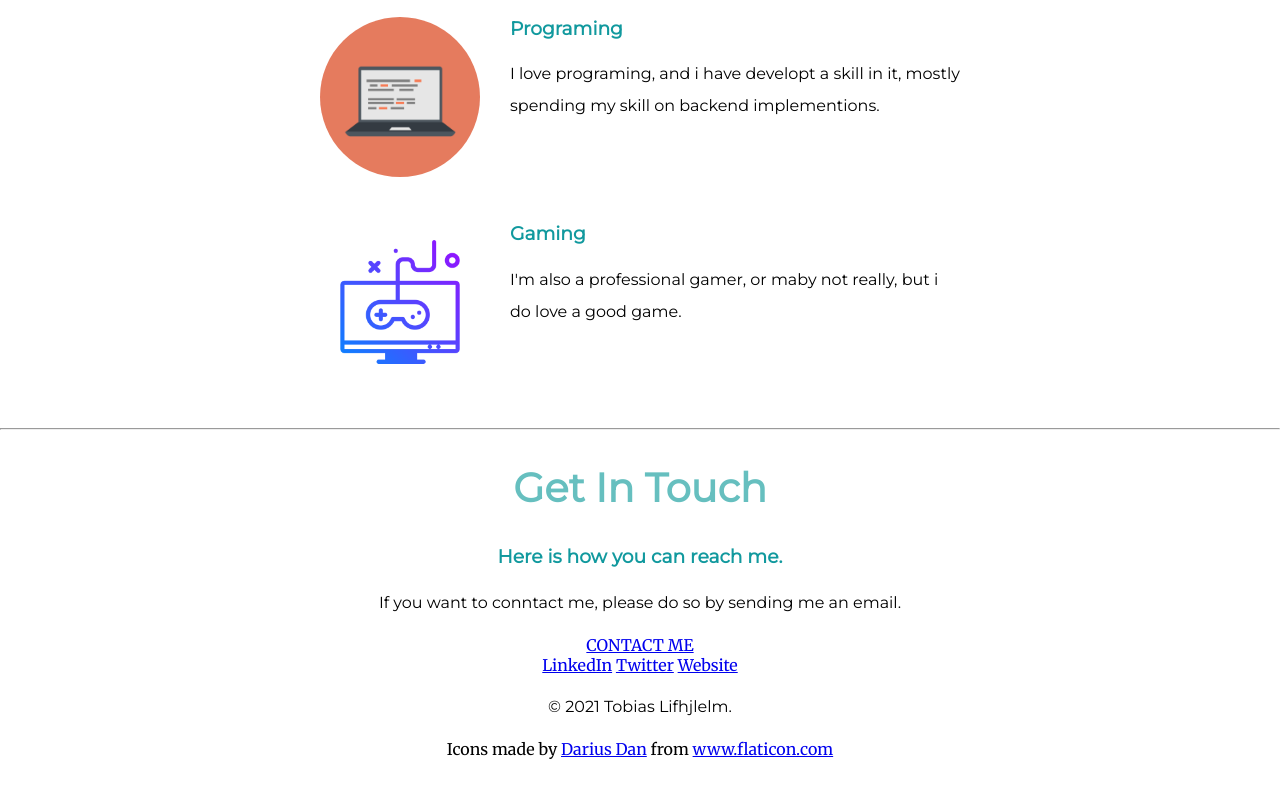
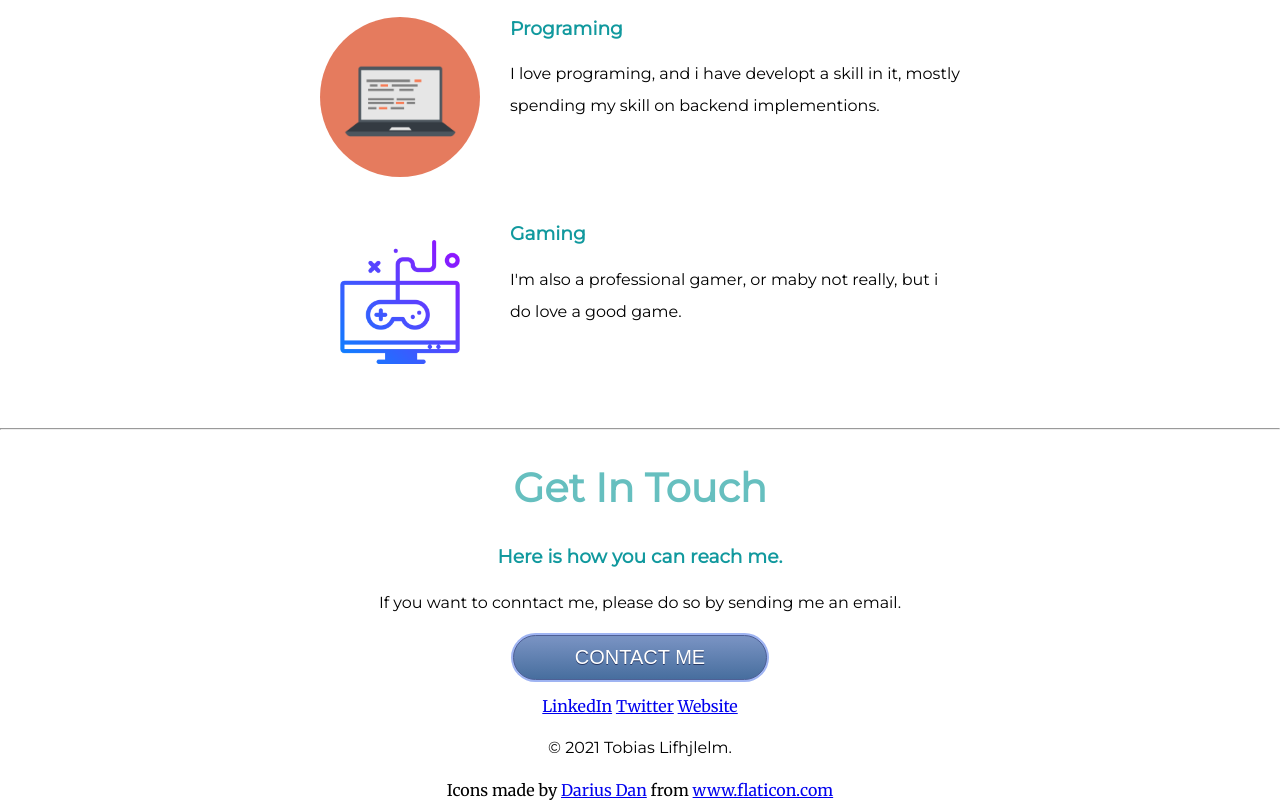
Before and after one commit to 2Torben/CSS-mysite, a plain HTML site: page index.html in a window 1280 px wide. Shown: the part 1613-2413 px from the top of the page. Before the commit the page ends 2372 px from the top, so only its background shows below. Drawn offline with Linux system fonts and the light colour scheme.

```diff
--- a/CSS/styles.css
+++ b/CSS/styles.css
@@ -78,3 +78,28 @@
 .paragraf-skill{
 
 }
+
+
+.myButton {
+	box-shadow: 0px 0px 0px 2px #9fb4f2;
+	background:linear-gradient(to bottom, #7892c2 5%, #476e9e 100%);
+	background-color:#7892c2;
+	border-radius:26px;
+	border:1px solid #4e6096;
+	display:inline-block;
+	cursor:pointer;
+	color:#ffffff;
+	font-family:Arial;
+	font-size:20px;
+	padding:10px 61px;
+	text-decoration:none;
+	text-shadow:0px 1px 0px #283966;
+}
+.myButton:hover {
+	background:linear-gradient(to bottom, #476e9e 5%, #7892c2 100%);
+	background-color:#476e9e;
+}
+.myButton:active {
+	position:relative;
+	top:1px;
+}
--- a/index.html
+++ b/index.html
@@ -49,7 +49,8 @@
           <h2>Get In Touch</h2>
           <h3>Here is how you can reach me.</h3>
           <p>If you want to conntact me, please do so by sending me an email.</p>
-          <a class="btn" href="mailto:name@email.com">CONTACT ME</a>
+          <a class="myButton" href="mailto:name@email.com">CONTACT ME</a>
+        <p></p>
         </div>
       </div>
 
```
Also changed, not shown: botstrap-installation/index.html (added, +12 -0 lines).
